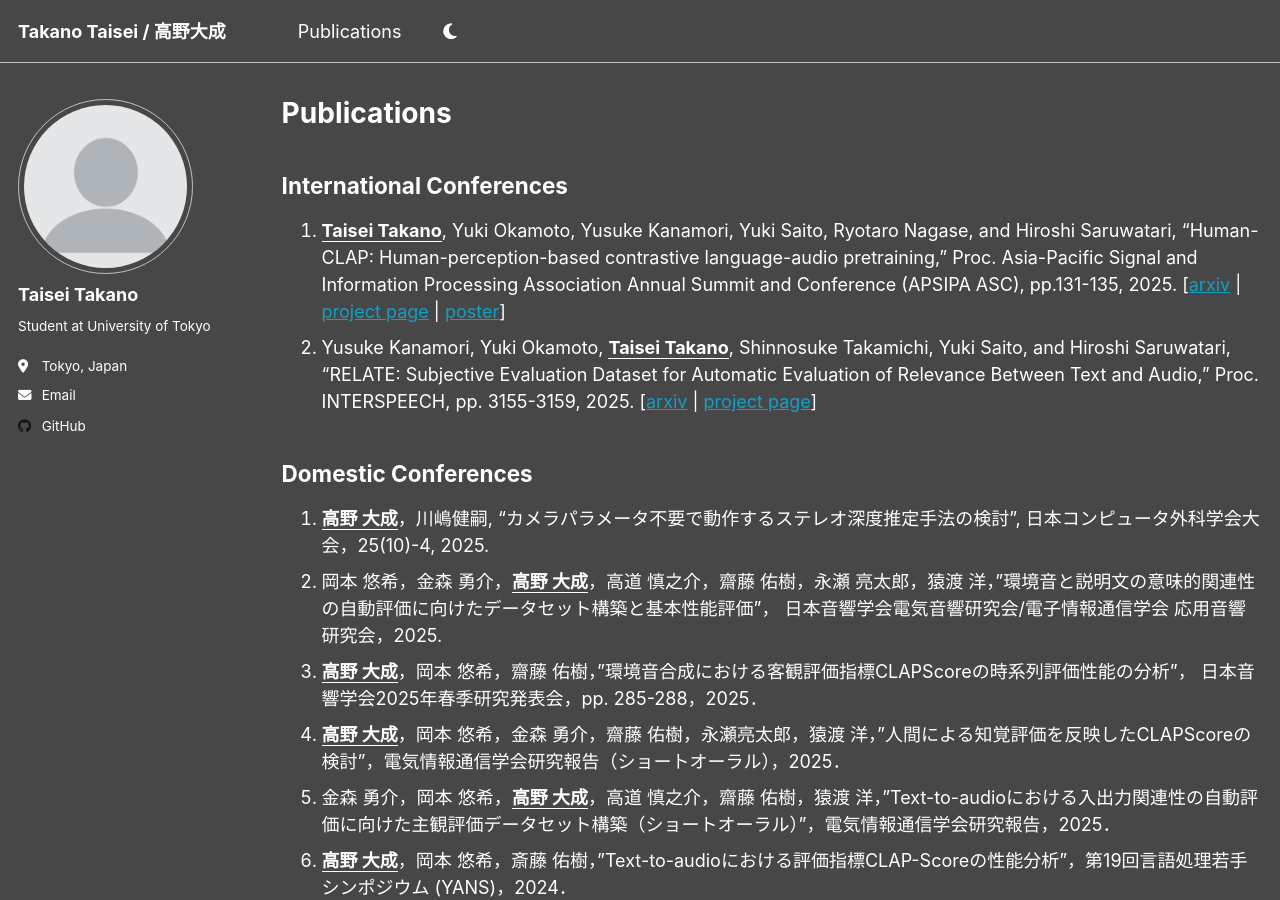
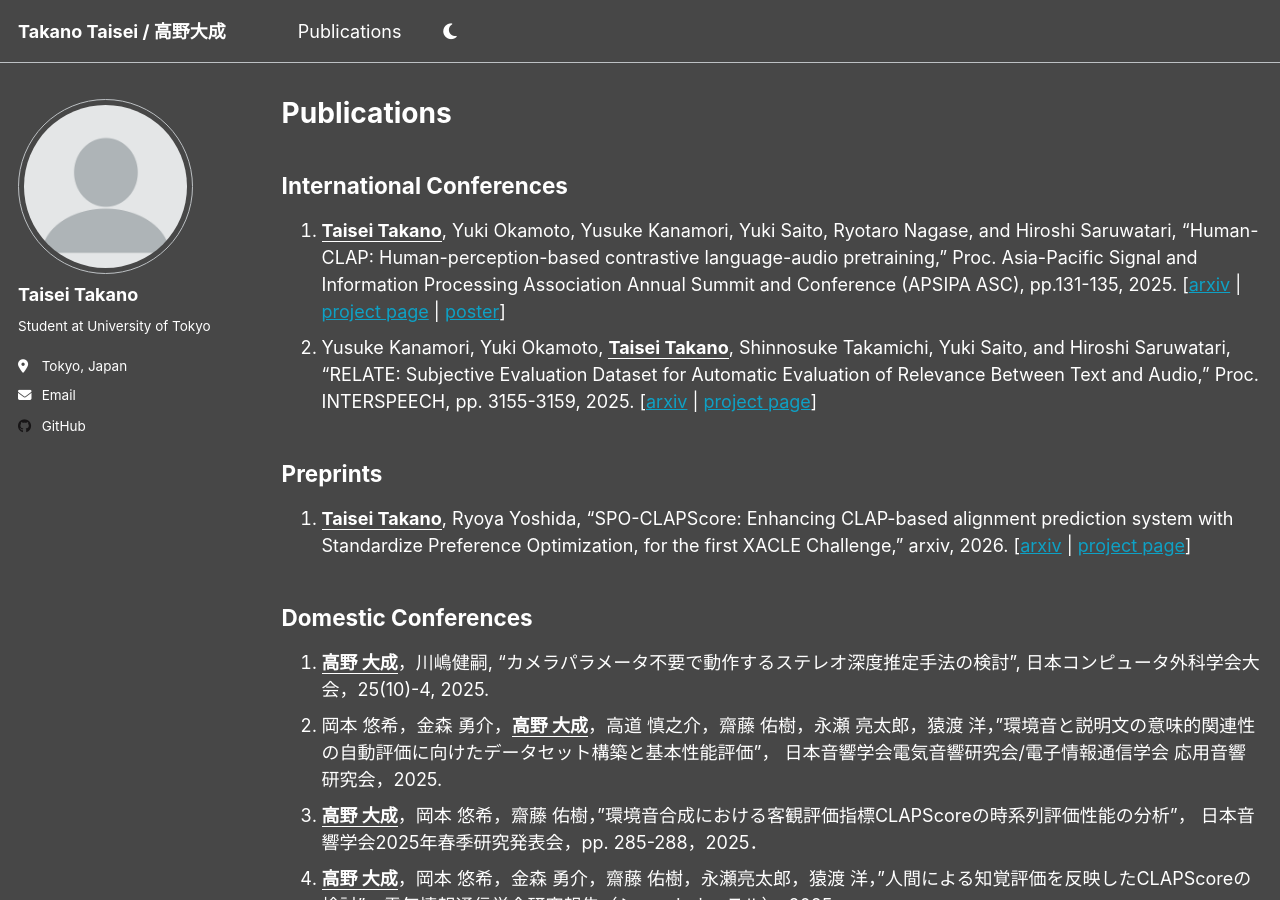
Before and after one commit to ttakano398/ttakano398.github.io, a Jekyll site: the page built from _pages/publication.md, in a window 1280 px wide and 900 px high. Built offline with Jekyll 4.4.1, drawn with Linux system fonts in a browser that asks for light colours.

Commit message:
added spo-clapscore

```diff
--- a/_pages/publication.md
+++ b/_pages/publication.md
@@ -17,7 +17,11 @@ author_profile: true
 
 ## International Conferences
 1. **<u>Taisei Takano</u>**, Yuki Okamoto, Yusuke Kanamori, Yuki Saito, Ryotaro Nagase, and Hiroshi Saruwatari,  “Human-CLAP: Human-perception-based contrastive language-audio pretraining,” Proc. Asia-Pacific Signal and Information Processing Association Annual Summit and Conference (APSIPA ASC), pp.131-135, 2025. [[arxiv](https://www.arxiv.org/abs/2506.23553) \| [project page](https://github.com/sarulab-speech/Human-CLAP) \| <a href="../uploaded_files/APSIPA2025_Takano_fixed.pdf">poster</a>]
-2. Yusuke Kanamori, Yuki Okamoto, **<u>Taisei Takano</u>**, Shinnosuke Takamichi, Yuki Saito, and Hiroshi Saruwatari,  "RELATE: Subjective Evaluation Dataset for Automatic Evaluation of Relevance Between Text and Audio," Proc. INTERSPEECH, pp. 3155-3159, 2025. [[arxiv](https://arxiv.org/abs/2506.23582) \| [project page](https://github.com/sarulab-speech/RELATE)]
+2. Yusuke Kanamori, Yuki Okamoto, **<u>Taisei Takano</u>**, Shinnosuke Takamichi, Yuki Saito, and Hiroshi Saruwatari,  "RELATE: Subjective Evaluation Dataset for Automatic Evaluation of Relevance Between Text and Audio," Proc. INTERSPEECH, pp. 3155-3159, 2025. [[arxiv](https://arxiv.org/abs/2601.02900) \| [project page](https://github.com/sarulab-speech/RELATE)]
+
+## Preprints
+1. **<u>Taisei Takano</u>**, Ryoya Yoshida, "SPO-CLAPScore: Enhancing CLAP-based alignment prediction system with Standardize Preference Optimization, for the first XACLE Challenge," arxiv, 2026. [[arxiv](https://arxiv.org/abs/2506.23582) \| [project page](https://github.com/ttakano398/SPO-CLAPScore)]
+
 
 ## Domestic Conferences
 1. **<u>高野 大成</u>**，川嶋健嗣, "カメラパラメータ不要で動作するステレオ深度推定手法の検討", 日本コンピュータ外科学会大会，25(10)-4, 2025.
```
